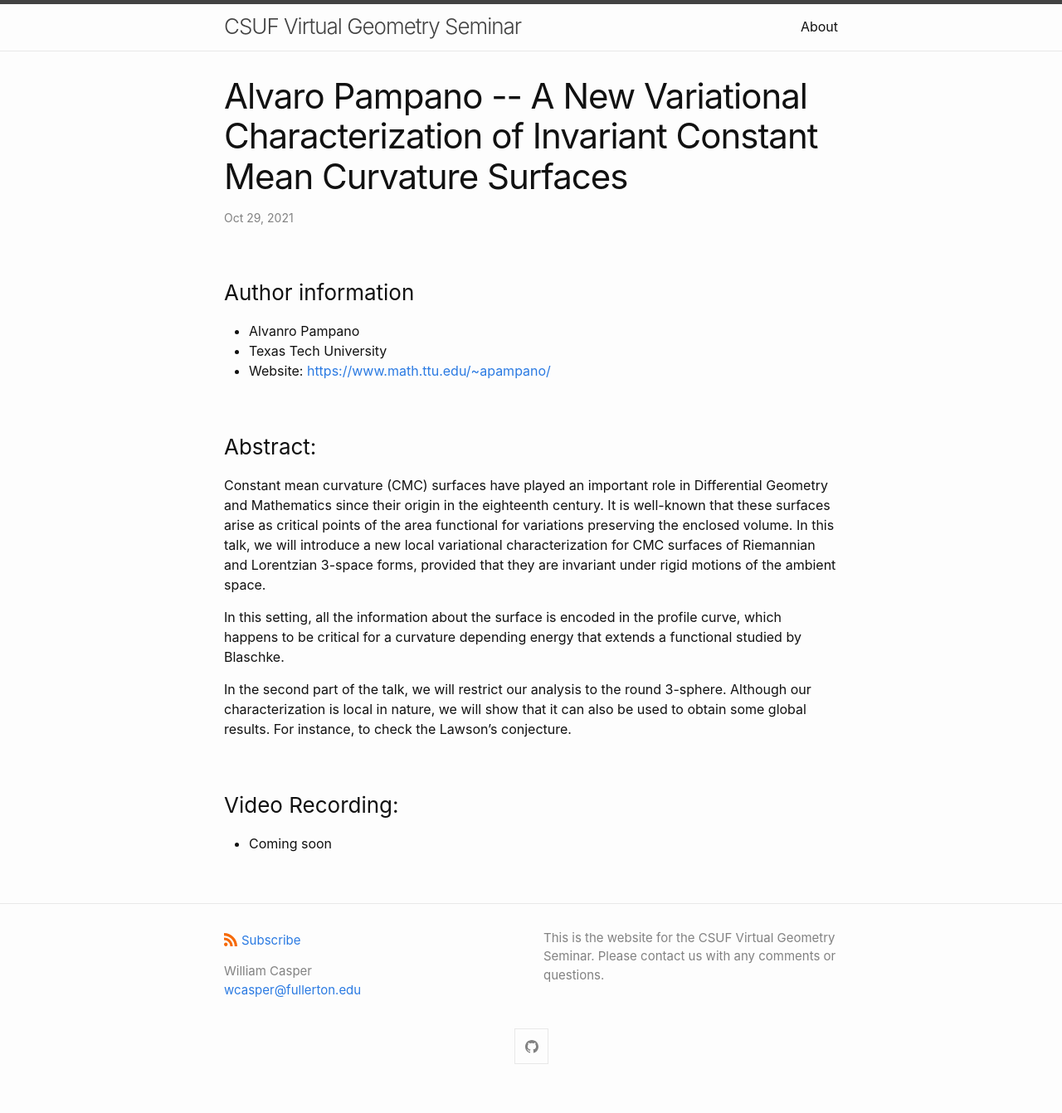
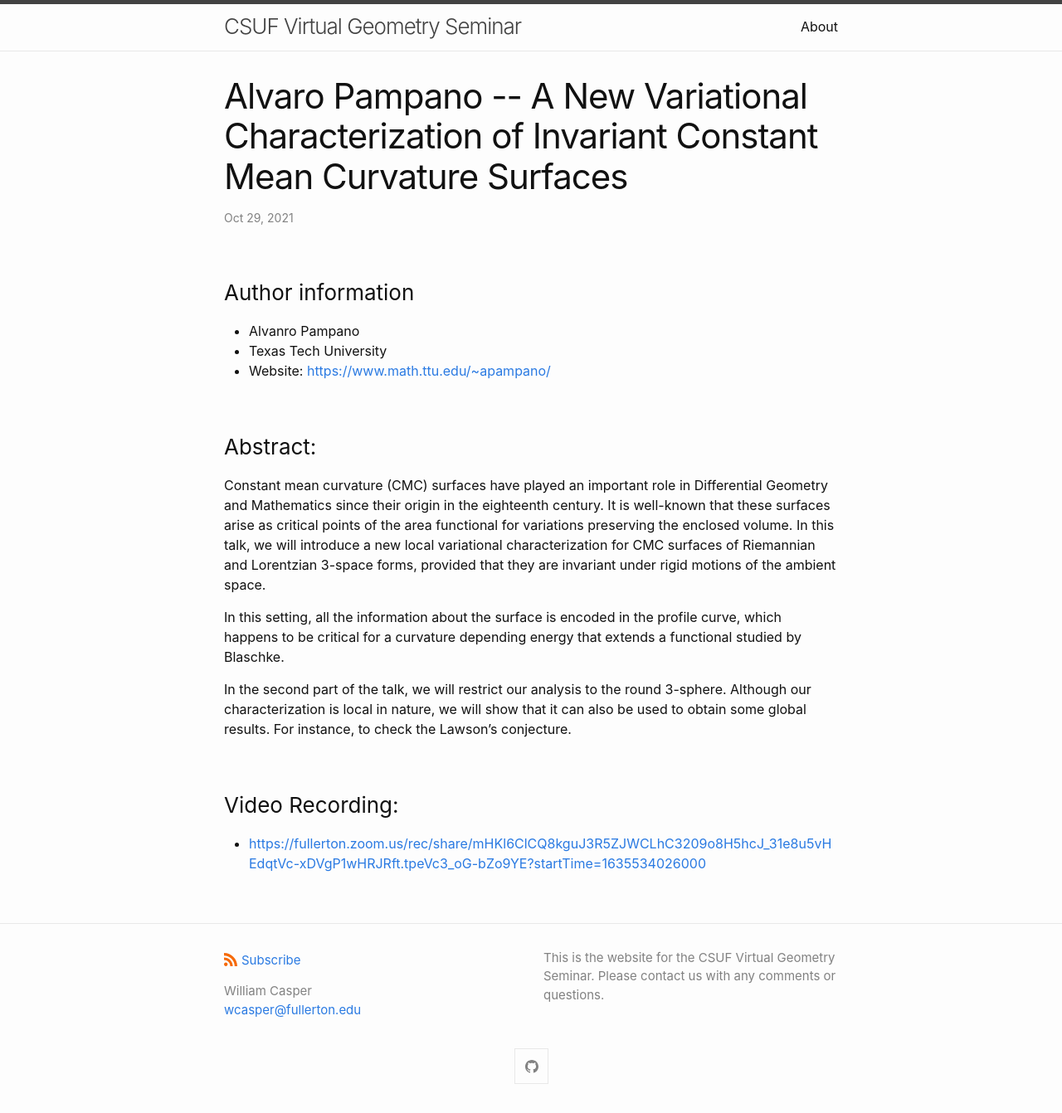
Before and after one commit to wcasper/geometry-seminar, a Jekyll site: the page built from _posts/2021-10-29-Talk-09.md, in a window 1280 px wide. Shown: the whole page at 83% size. Built offline with Jekyll 4.4.1, drawn with Linux system fonts in a browser that asks for light colours; before the commit the page ends 1318 px from its top, so only the background shows below that.

Commit message:
added link to recording

```diff
--- a/_posts/2021-10-29-Talk-09.md
+++ b/_posts/2021-10-29-Talk-09.md
@@ -18,4 +18,4 @@ In the second part of the talk, we will restrict our analysis to the round 3-sph
 
 ### Video Recording:
 
-* Coming soon
+* [https://fullerton.zoom.us/rec/share/mHKl6ClCQ8kguJ3R5ZJWCLhC3209o8H5hcJ_31e8u5vHEdqtVc-xDVgP1wHRJRft.tpeVc3_oG-bZo9YE?startTime=1635534026000](https://fullerton.zoom.us/rec/share/mHKl6ClCQ8kguJ3R5ZJWCLhC3209o8H5hcJ_31e8u5vHEdqtVc-xDVgP1wHRJRft.tpeVc3_oG-bZo9YE?startTime=1635534026000)
```
